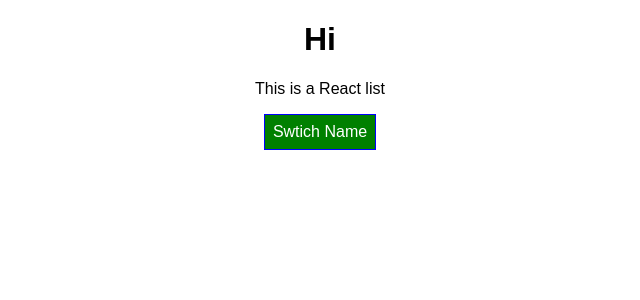
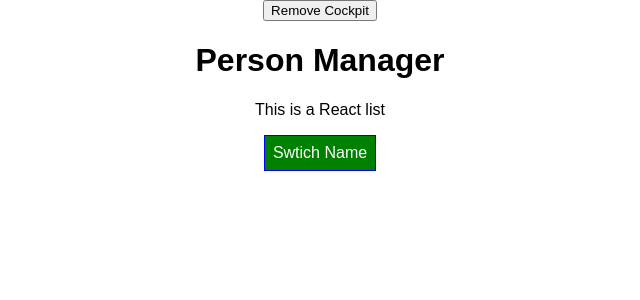
Before and after one commit to Akshay-Sutar/ReactJs, a React app: page / in a window 1280 px wide. Shown: the top 300 px of the page, without its empty margins (320-960 px from the left). Built offline with nearby package versions, Linux system fonts and the light colour scheme.

Commit message:
added aux component

```diff
--- a/src/components/Cockpit/Cockpit.js
+++ b/src/components/Cockpit/Cockpit.js
@@ -1,7 +1,29 @@
-import React from 'react';
+import React, {useEffect} from 'react';
 import classes from './Cockpit.css';
 
 const cockpit = (props) => {
+
+    useEffect( ()=>{
+        console.log('[Cockpit.js] useEffect');
+
+        setTimeout( ()=>{
+            alert('Saving data');
+        },1000 );
+
+        return ()=>{
+            console.log('[Cockpit.js] Clean up in useEffect');
+        }
+    },[] );
+
+    useEffect( ()=>{
+        console.log('[Cockpit.js] 2nd useEffect');
+
+        return ()=>{
+            console.log('[Cockpit.js] Clean up in 2nd useEffect');
+        }
+
+    } );
+
     const assignedClasses = [];
     let btnClass = '';
 
@@ -9,17 +31,17 @@
         btnClass = classes.Red;
     }
 
-    if (props.persons.length <=2) {
+    if (props.personsLength <=2) {
     assignedClasses.push(classes.red);
     }
 
-    if (props.persons.length <=1) {
+    if (props.personsLength <=1) {
     assignedClasses.push(classes.bold);
     }
 
     return (
         <div className={classes.Cockpit}>
-            <h1>Hi</h1>
+            <h1>{props.appTitle}</h1>
             <p className={assignedClasses.join(' ')} >This is a React list</p>
             <button
               className={btnClass}
@@ -29,4 +51,4 @@
     );
 }
 
-export default cockpit;
+export default React.memo(cockpit) ;
--- a/src/components/Persons/Person/Person.js
+++ b/src/components/Persons/Person/Person.js
@@ -1,14 +1,17 @@
-import React from 'react';
+import React, {Component} from 'react';
 import classes from './Person.css';
+import Aux from '../../hoc/Aux';
 
-const person = (props) => {
-    return (
-        <div className={classes.Person} >
-        <p onClick={props.click}  >I'm {props.name}, I'm {props.age} years old</p>
-        <p>{props.children}</p>
-        <input type="text" onChange={props.changed} value={props.name} />
-        </div>
-    );
+class Person extends Component {
+    render(){
+        return (
+            <Aux>
+                <p key="i1" onClick={this.props.click}  >I'm {this.props.name}, I'm {this.props.age} years old</p>
+                <p key="i2" >{this.props.children}</p>
+                <input key="i3" type="text" onChange={this.props.changed} value={this.props.name} />
+            </Aux>
+        )
+    }
 }
 
-export default person;
+export default Person;
--- a/src/components/Persons/Persons.js
+++ b/src/components/Persons/Persons.js
@@ -1,17 +1,54 @@
-import React from 'react';
+import React, {PureComponent} from 'react';
 import Person from './Person/Person';
 
-const persons = (props) => {
-    return props.persons.map( (person, index) => {
-        return  <Person
-                  key={person.id}
-                  name={person.name}
-                  age={person.age}
-                  click={()=>props.clicked(index)}
-                  changed={ (event)=> props.changed(event, person.id) }
-                />
+class Persons extends PureComponent{
 
-      } );
+  static getDerivedStateFromProps(state, props){
+    console.log('[Persons.js] getDerivedStateFromProps');
+    return state;
+  }
+
+  // componentWillReceiveProps(props)
+  // {
+  //   console.log('[Persons.js] componentWillReceiveProps', props);
+  // }
+
+  // shouldComponentUpdate(nextProps, nextState){
+  //   console.log('[Persons.js] shouldComponentUpdate');
+  //   if (nextProps.persons !== this.props.persons || nextProps.changed != this.props.changed || nextProps.clicked !== this.props.clicked) {
+  //     return true;
+  //   } else {
+  //     return false;
+  //   }
+  // }
+
+  getSnapshotBeforeUpdate(prevProps, prevState){
+    console.log('[Persons.js] getSnapshotBeforeUpdate');
+    return {message:'snapshot'};
+  }
+
+  componentDidUpdate()
+  {
+    console.log('[Persons.js] componentDidUpdate');
+  }
+
+  componentWillUnmount()
+  {
+    console.log('[Person.js] componentWillUnmount');
+  }
+
+  render(){
+    console.log('[Persons.js] rendering');
+    return this.props.persons.map( (person, index) => {
+    return <Person
+      click={ ()=>this.props.clicked(index) }
+      name={person.name}
+      age={person.age}
+      key={person.id}
+      changed={(event)=> this.props.changed(event, person.id)}
+    />
+    });
+  }
 }
 
-export default persons;
+export default Persons;
--- /dev/null
+++ b/src/components/hoc/Aux.js
@@ -0,0 +1,3 @@
+const aux = props => props.children;
+
+export default aux;
--- a/src/containers/App.js
+++ b/src/containers/App.js
@@ -4,8 +4,8 @@
 import Cockpit from '../components/Cockpit/Cockpit';
 
 class App extends Component {
-  constructor(){
-    super();
+  constructor(props){
+    super(props);
     this.state={
       persons:[
         { id:'asd', name:'Akshay',age:26},
@@ -13,9 +13,32 @@
         { id:'qwe', name:'Kunal',age:27}
       ],
       otherState:'other state for testing',
-      showPersons:false
+      showPersons:false,
+      showCockpit:true
     };
+    console.log('[App.js] constructor');
   }
+
+  static getDerivedStateFromProps( props, state ){
+    console.log('[App.js] getDerivedStateFromProps', props);
+    return state;
+  }
+
+  componentDidMount()
+  {
+    console.log('[App.js] componentDidMount');
+  }
+
+  shouldComponentUpdate(nextProps, nextState){
+    console.log('[App.js] componentDidUpdate');
+    return true;
+  }
+
+  componentDidUpdate()
+  {
+    console.log('[App.js] componentDidUpdate');
+  }
+
   switchClickHandler = (newName) => {
     this.setState({
       persons:[
@@ -53,9 +76,9 @@
   }
 
   render() {
+    console.log('[App.js] render');
     let persons = null;
     if (this.state.showPersons) {
-
       persons = <Persons persons={this.state.persons}
           clicked={this.deletePersonHandler}
           changed={this.nameChangeHandler}
@@ -64,11 +87,18 @@
 
     return (
         <div className={classes.App}>
-              <Cockpit
+            <button
+              onClick={ ()=>{ this.setState({showCockpit:false}) } }
+            >Remove Cockpit</button>
+            {
+              this.state.showCockpit ? <Cockpit
+              appTitle={this.props.appTitle}
               showPersons = {this.state.showPersons}
-                persons = {this.state.persons}
+              personsLength = {this.state.persons.length}
               clicked={this.togglePersonHandler}
-              />
+            /> : null
+            }
+
             {persons}
         </div>
     );
--- a/src/index.js
+++ b/src/index.js
@@ -4,5 +4,5 @@
 import App from './containers/App';
 import registerServiceWorker from './registerServiceWorker';
 
-ReactDOM.render(<App />, document.getElementById('root'));
+ReactDOM.render(<App appTitle="Person Manager" />, document.getElementById('root'));
 registerServiceWorker();
```
Lines whose indentation alone changed are shown as unchanged.
